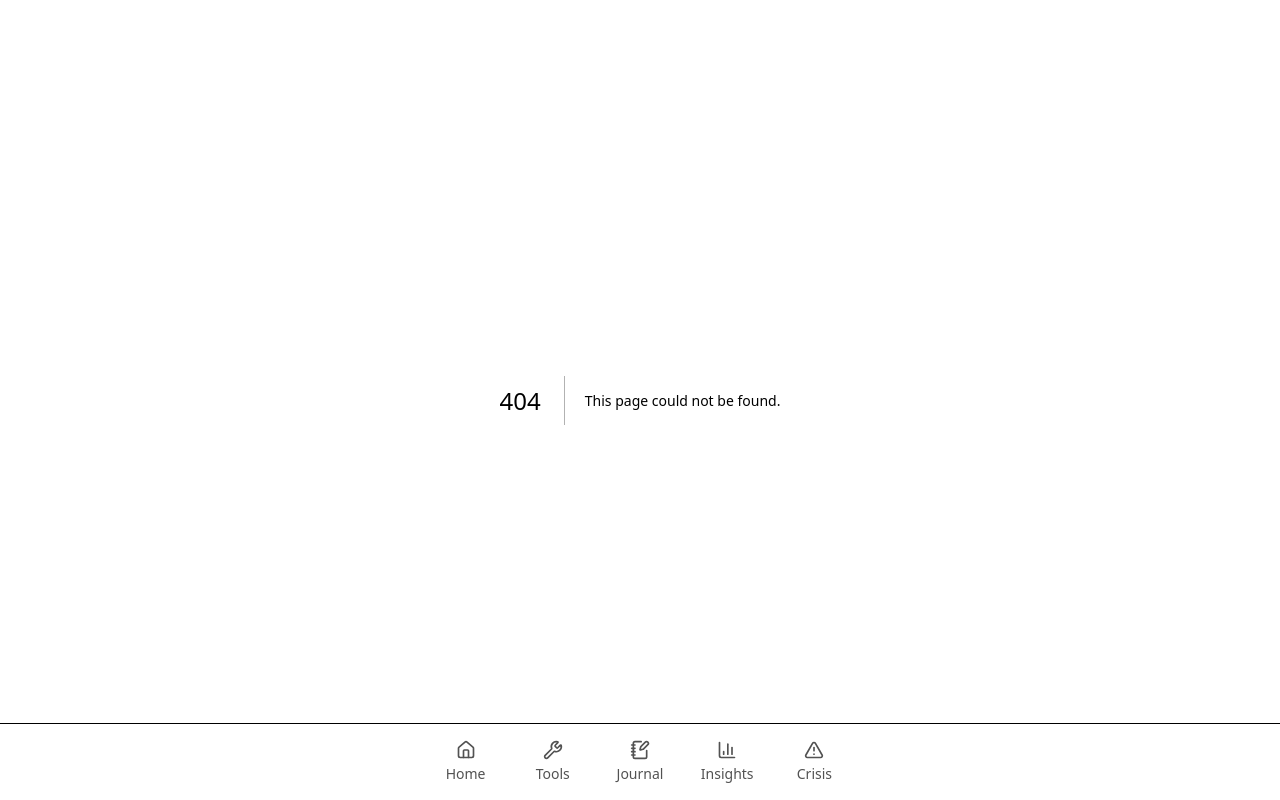
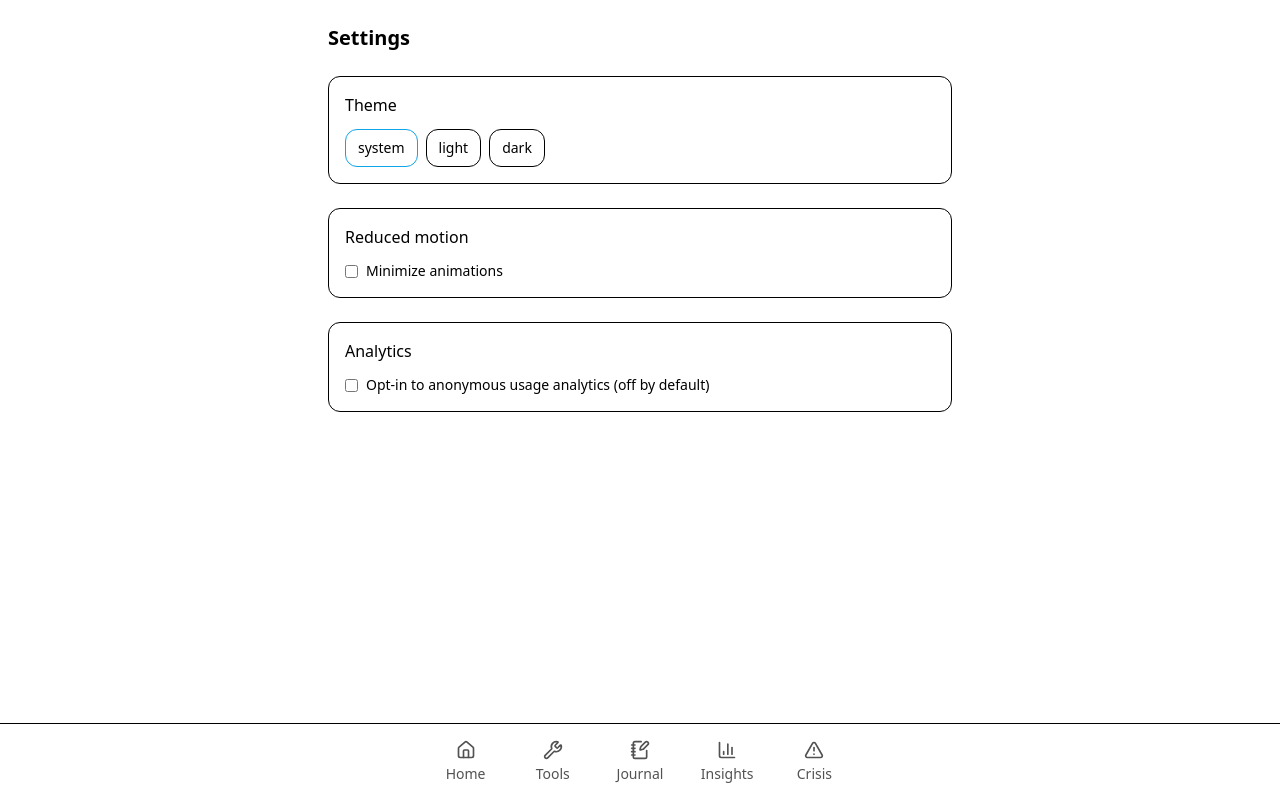
Before and after one commit to scottymker/ysm-app, a Next.js app: page /settings in a window 1280 px wide. Before the commit this address had no page. Built offline with nearby package versions, Linux system fonts and the light colour scheme.

Commit message:
feat(settings): theme, reduced motion, analytics opt-in

```diff
--- /dev/null
+++ b/src/app/settings/page.tsx
@@ -0,0 +1,54 @@
+"use client";
+
+import { useEffect } from "react";
+import { useSettingsStore } from "@/stores/useSettingsStore";
+
+export default function SettingsPage() {
+  const { theme, reducedMotion, analytics, setTheme, setReducedMotion, setAnalytics } = useSettingsStore();
+
+  // apply theme + reduced motion to document
+  useEffect(() => {
+    const root = document.documentElement;
+    if (theme === "dark" || (theme === "system" && window.matchMedia("(prefers-color-scheme: dark)").matches)) {
+      root.classList.add("dark");
+    } else {
+      root.classList.remove("dark");
+    }
+    root.style.setProperty("scroll-behavior", reducedMotion ? "auto" : "smooth");
+  }, [theme, reducedMotion]);
+
+  return (
+    <main className="mx-auto max-w-2xl p-6 space-y-6">
+      <h1 className="text-xl font-semibold">Settings</h1>
+
+      <section className="rounded-xl border p-4 space-y-3" aria-labelledby="theme">
+        <div id="theme" className="font-medium">Theme</div>
+        <div className="flex gap-2">
+          {(["system","light","dark"] as const).map(t => (
+            <button key={t}
+              className={`rounded-xl border px-3 py-2 text-sm ${theme===t?"border-[color:var(--color-primary)]":""}`}
+              onClick={()=>setTheme(t)} aria-pressed={theme===t}>
+              {t}
+            </button>
+          ))}
+        </div>
+      </section>
+
+      <section className="rounded-xl border p-4 space-y-3" aria-labelledby="motion">
+        <div id="motion" className="font-medium">Reduced motion</div>
+        <label className="flex items-center gap-2 text-sm">
+          <input type="checkbox" checked={reducedMotion} onChange={e=>setReducedMotion(e.target.checked)} />
+          Minimize animations
+        </label>
+      </section>
+
+      <section className="rounded-xl border p-4 space-y-3" aria-labelledby="analytics">
+        <div id="analytics" className="font-medium">Analytics</div>
+        <label className="flex items-center gap-2 text-sm">
+          <input type="checkbox" checked={analytics} onChange={e=>setAnalytics(e.target.checked)} />
+          Opt-in to anonymous usage analytics (off by default)
+        </label>
+      </section>
+    </main>
+  );
+}
--- /dev/null
+++ b/src/stores/useSettingsStore.ts
@@ -0,0 +1,25 @@
+import { create } from "zustand";
+import { persist } from "zustand/middleware";
+
+export type Theme = "system" | "light" | "dark";
+
+type State = {
+  theme: Theme;
+  reducedMotion: boolean;
+  analytics: boolean;
+  setTheme: (t: Theme) => void;
+  setReducedMotion: (v: boolean) => void;
+  setAnalytics: (v: boolean) => void;
+};
+
+export const useSettingsStore = create<State>()(persist(
+  (set) => ({
+    theme: "system",
+    reducedMotion: false,
+    analytics: false,
+    setTheme: (theme) => set({ theme }),
+    setReducedMotion: (reducedMotion) => set({ reducedMotion }),
+    setAnalytics: (analytics) => set({ analytics })
+  }),
+  { name: "ysm_settings_v1" }
+));
```
